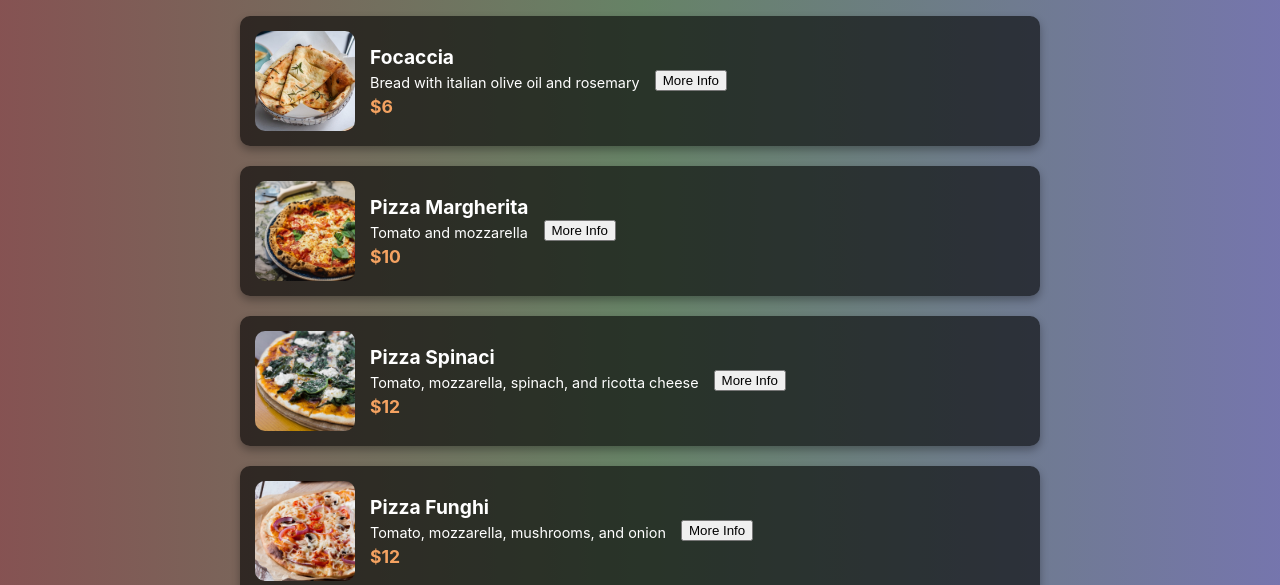
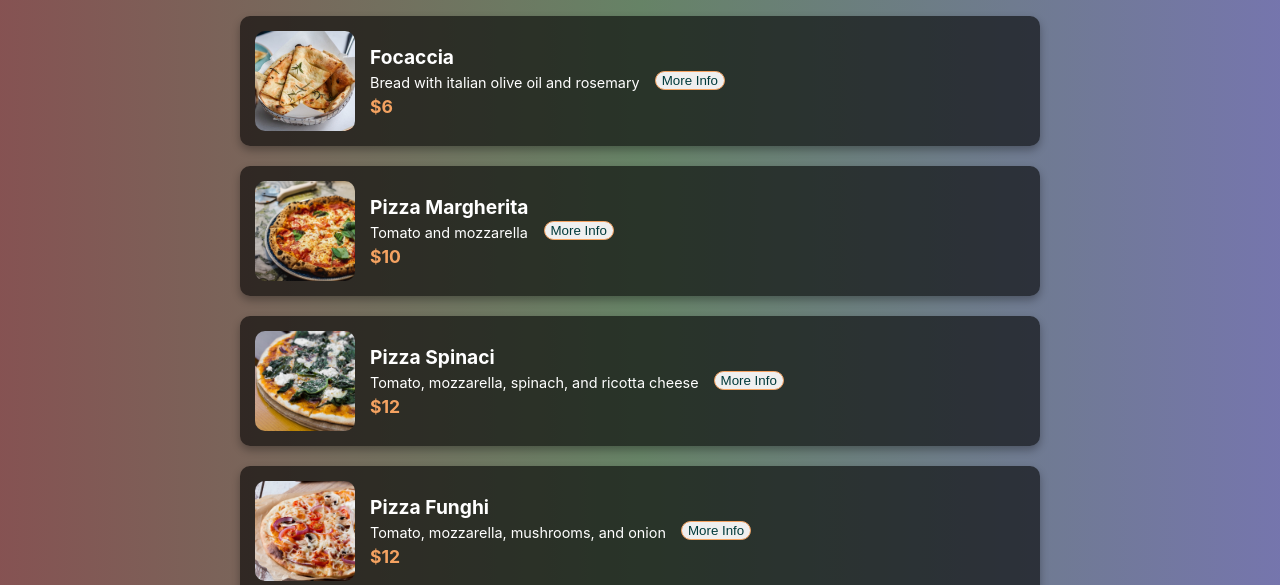
Before and after one commit to abdozayan12/Piza-Menu, a React (Create React App) app: page / in a window 1280 px wide. Shown: the part 184-769 px from the top of the page. Built offline with nearby package versions, Linux system fonts and the light colour scheme.

Commit message:
button style

```diff
--- a/src/App.css
+++ b/src/App.css
@@ -71,6 +71,18 @@
   color: #f4a261;
 }
 
+.btn {
+  border: #f4a261 solid 1px;
+  border-radius: 10px;
+  color: rgb(1, 58, 58);
+}
+
+.btn:hover {
+  cursor: pointer;
+  background-color: blue;
+  color: #ffe9a7;
+}
+
 /* Responsive adjustment */
 @media (max-width: 768px) {
   .pizza-item {
--- a/src/components/Piza.js
+++ b/src/components/Piza.js
@@ -25,7 +25,9 @@ export default function Piza() {
               <p>{pizza.ingredients}</p>
               <strong>{pizza.soldOut ? 'SOLD OUT' : `$${pizza.price}`}</strong>
             </div>
-            <button type="button">More Info</button>
+            <button type="button" className="btn">
+              More Info
+            </button>
           </li>
         ))}
       </ul>
```
